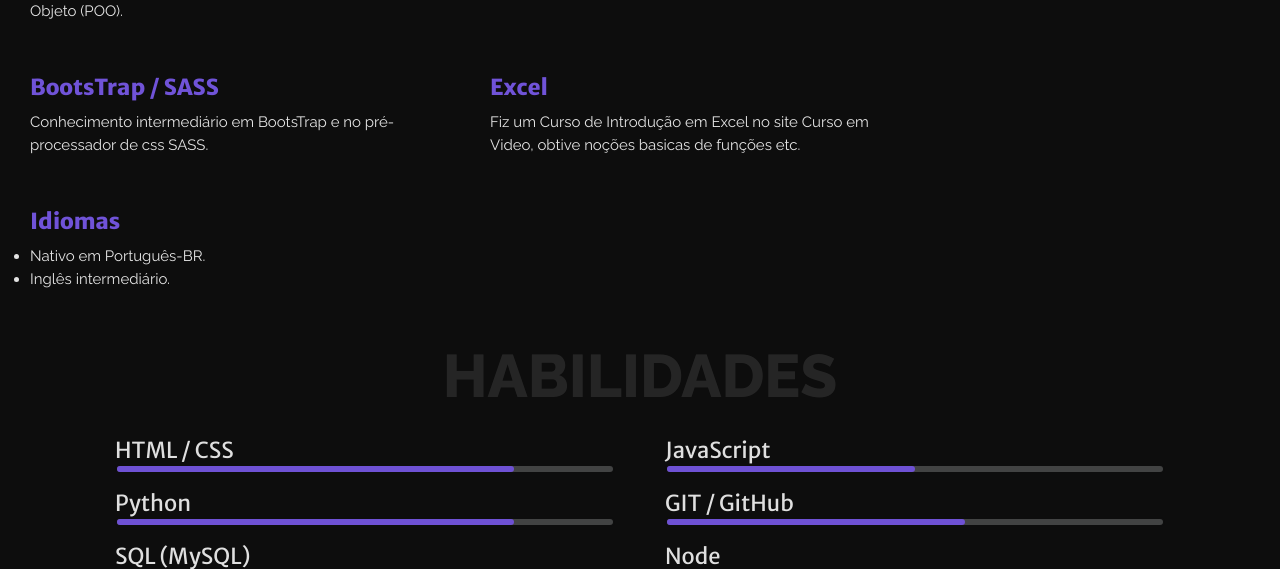
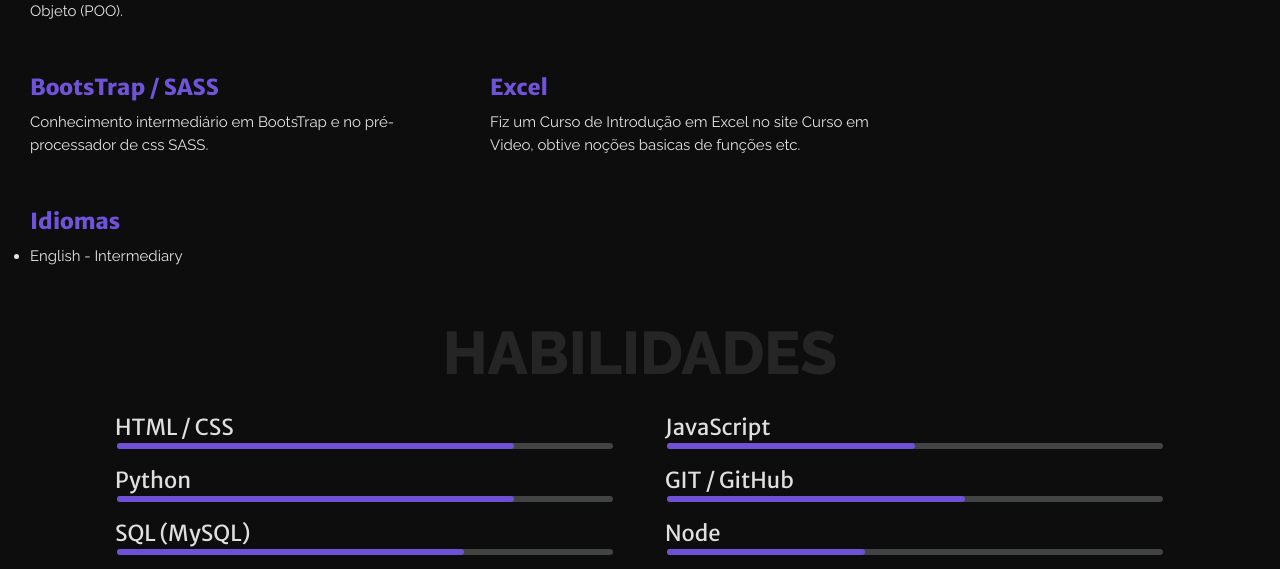
Before and after one commit to strGiorgio/portifolio-django, a Django app: page / in a window 1280 px wide. Shown: the part 2315-2884 px from the top of the page. Run offline with Django 4.2, Linux system fonts and the light colour scheme; data comes from the database, SQL or seed files in the repository; tables that the repository leaves empty hold one stand-in row (values such as "Sample post").

Commit message:
Add for to display all languages and levels

```diff
--- a/core/templates/index.html
+++ b/core/templates/index.html
@@ -168,8 +168,9 @@
             <article class="knowledge-items">
                 <h3 class="third-title _knowledge">Idiomas</h3>
                 <ul class="main-text _second">
-                    <li class="main-text _second">Nativo em Português-BR.</li>
-                    <li class="main-text _second">Inglês intermediário.</li>
+                    {% for l in IdiomsModel %}
+                        <li class="main-text _second">{{ l.lang }} - {{ l.level }}</li>
+                    {% endfor %}
                 </ul>
             </article>
         </div>
```
